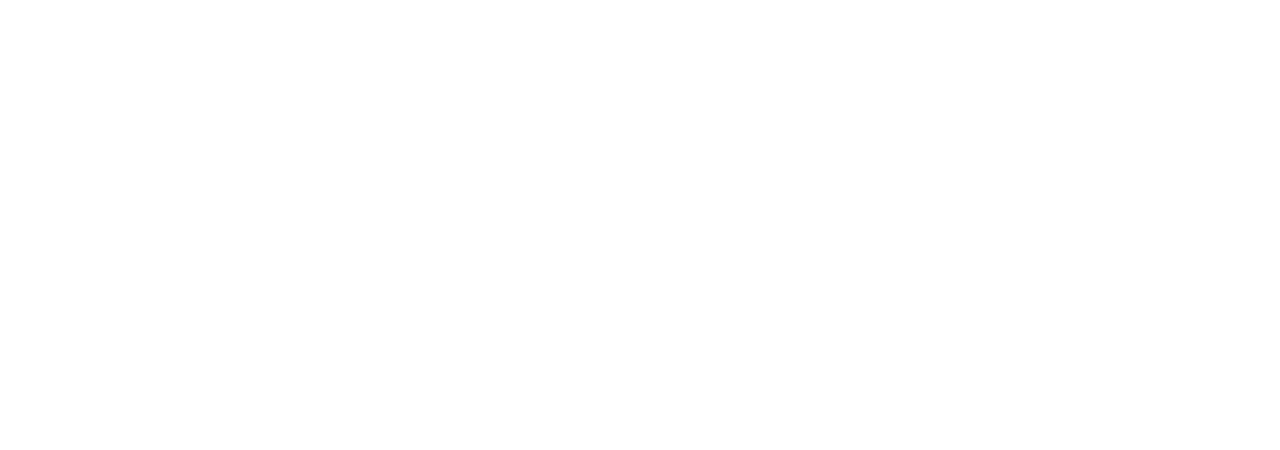
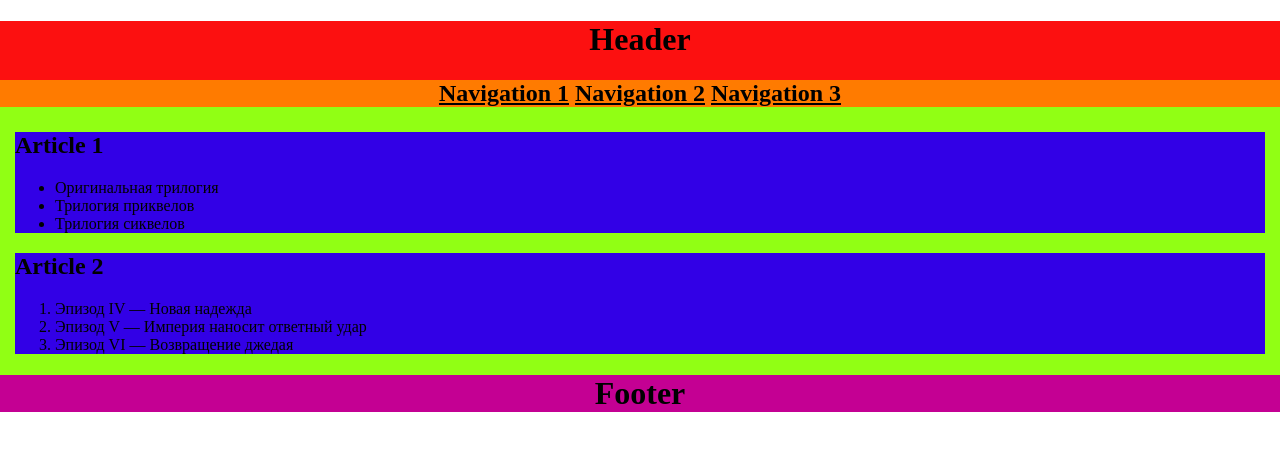
Before and after one commit to js-tasks-ru/htmlcss-20210114_vladimir664, a website: page 02-dz0/01-semantic-mockup/solution.html in a window 1280 px wide. Drawn offline with Linux system fonts and the light colour scheme.

Commit message:
add solution for 2-module 1-task

```diff
--- a/02-dz0/01-semantic-mockup/solution.html
+++ b/02-dz0/01-semantic-mockup/solution.html
@@ -1,4 +1,42 @@
 <!DOCTYPE html>
-<html lang="ru">
-    <!-- Ваше решение -->
+<html lang="en">
+<head>
+    <meta charset="UTF-8">
+    <meta name="viewport" content="width=device-width, initial-scale=1.0">
+    <link rel="stylesheet" href="styles.css">
+    <title>Document</title>
+</head>
+<body>
+    <header>
+        <h1>Header</h1>
+        <nav>
+            <h1>
+                <span>Navigation 1</span>
+                <span>Navigation 2</span>
+                <span>Navigation 3</span>
+            </h1>
+        </nav>
+    </header>
+    <main>
+        <article>
+            <h2>Article 1</h2>
+            <ul>
+                <li>Оригинальная трилогия</li>
+                <li>Трилогия приквелов</li>
+                <li>Трилогия сиквелов</li>
+            </ul>
+        </article>
+        <article>
+            <h2>Article 2</h2>
+            <ol>
+                <li>Эпизод IV — Новая надежда</li>
+                <li>Эпизод V — Империя наносит ответный удар</li>
+                <li>Эпизод VI — Возвращение джедая</li>
+            </ol>
+        </article>
+    </main>
+    <footer>
+        <h1>Footer</h1>
+    </footer>
+</body>
 </html>
--- /dev/null
+++ b/02-dz0/01-semantic-mockup/styles.css
@@ -0,0 +1,36 @@
+body {
+    margin: 0;
+}
+
+header {
+    background-color: #fc1010;
+    text-align: center;
+}
+
+nav {
+    background-color: #ff7b00;
+    text-align: center;
+}
+
+nav > h1 > span {
+    text-decoration: underline;
+}
+
+main {
+    background-color: #91ff14;
+    padding: 5px 15px;
+}
+
+footer {
+    margin: 0;
+    background-color: #c40093;
+    text-align: center;
+}
+
+article {
+    background-color: #3200e6;
+}
+
+nav > h1, footer > h1 {
+    margin: 0;
+}
```
